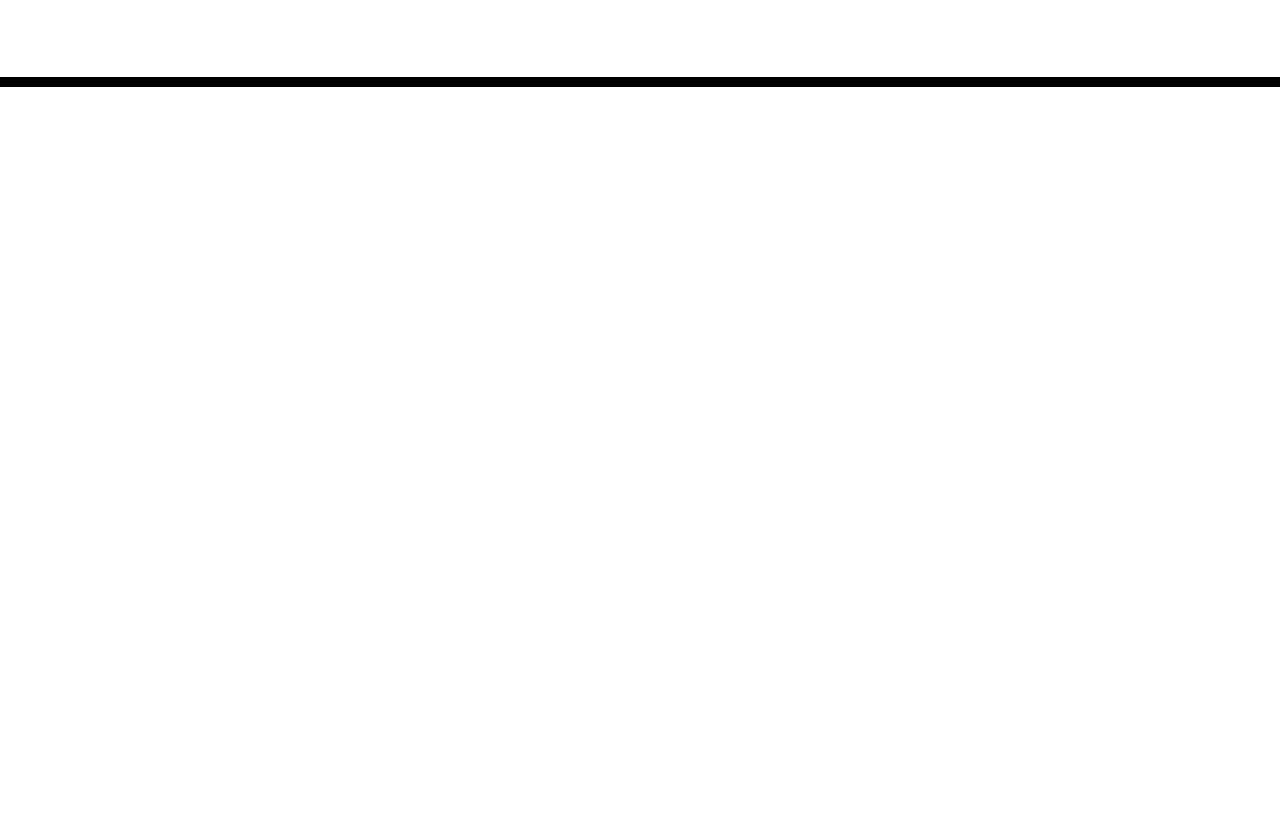
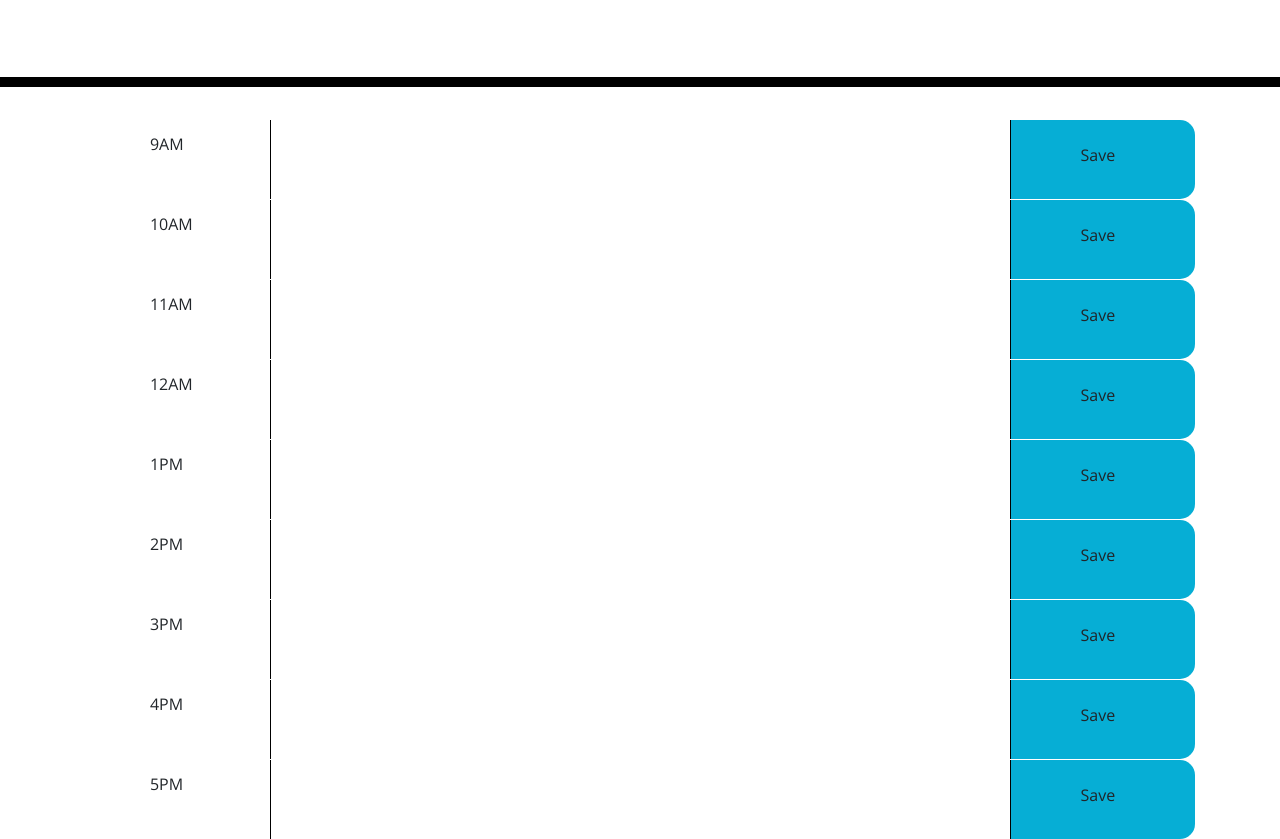
Before and after one commit to javier0607/day-planner, a plain HTML site: page Develop/index.html in a window 1280 px wide. Shown: the part 181-1020 px from the top of the page. Before the commit the page ends 800 px from the top, so only its background shows below. Drawn offline with nearby package versions, Linux system fonts and the light colour scheme.

Commit message:
Added the rows and added the basic script

```diff
--- a/Develop/index.html
+++ b/Develop/index.html
@@ -30,6 +30,107 @@
     </header>
     <div class="container">
       <!-- Timeblocks go here -->
+      <div class = "container timeblock">
+        <!-- The 9am row -->
+        <div class = "row" id = "nineAM">
+          <div class = "col-2">
+            9AM
+          </div>
+          <textarea id = "nine" class="col-8 typingArea"></textarea>
+        <div class="col-2 saveBtn">
+          <button type="button" class="btn">Save</button>
+        </div>
+        </div>
+
+        <!-- The 10am row -->
+        <div class = "row" id = "tenAM">
+          <div class = "col-2">
+            10AM
+          </div>
+          <textarea id = "ten" class="col-8 typingArea"></textarea>
+        <div class="col-2 saveBtn">
+          <button type="button" class="btn">Save</button>
+        </div>
+        </div>
+
+        <!-- The 11am row -->
+        <div class = "row" id = "elevenAM">
+          <div class = "col-2">
+            11AM
+          </div>
+          <textarea id = "eleven" class="col-8 typingArea"></textarea>
+        <div class="col-2 saveBtn">
+          <button type="button" class="btn">Save</button>
+        </div>
+        </div>
+
+        <!-- The 12am row -->
+        <div class = "row" id = "nineAM">
+          <div class = "col-2">
+            12AM
+          </div>
+          <textarea id = "nine" class="col-8 typingArea"></textarea>
+        <div class="col-2 saveBtn">
+          <button type="button" class="btn">Save</button>
+        </div>
+        </div>
+
+        <!-- The 1pm row -->
+        <div class = "row" id = "onePM">
+          <div class = "col-2">
+            1PM
+          </div>
+          <textarea id = "one" class="col-8 typingArea"></textarea>
+        <div class="col-2 saveBtn">
+          <button type="button" class="btn">Save</button>
+        </div>
+        </div>
+
+        <!-- The 2pm row -->
+        <div class = "row" id = "twoPM">
+          <div class = "col-2">
+            2PM
+          </div>
+          <textarea id = "two" class="col-8 typingArea"></textarea>
+        <div class="col-2 saveBtn">
+          <button type="button" class="btn">Save</button>
+        </div>
+        </div>
+
+        <!-- The 3pm row -->
+        <div class = "row" id = "threePM">
+          <div class = "col-2">
+            3PM
+          </div>
+          <textarea id = "Three" class="col-8 typingArea"></textarea>
+        <div class="col-2 saveBtn">
+          <button type="button" class="btn">Save</button>
+        </div>
+        </div>
+
+        <!-- The 4pm row -->
+        <div class = "row" id = "fourPM">
+          <div class = "col-2">
+            4PM
+          </div>
+          <textarea id = "four" class="col-8 typingArea"></textarea>
+        <div class="col-2 saveBtn">
+          <button type="button" class="btn">Save</button>
+        </div>
+        </div>
+
+        <!-- The 5pm row -->
+        <div class = "row" id = "fivePM">
+          <div class = "col-2">
+            5PM
+          </div>
+          <textarea id = "five" class="col-8 typingArea"></textarea>
+        <div class="col-2 saveBtn">
+          <button type="button" class="btn">Save</button>
+        </div>
+        </div>
+
+      </div>
     </div>
 
     <script src="https://cdnjs.cloudflare.com/ajax/libs/jquery/3.2.1/jquery.min.js"></script>
```
Also changed, not shown: Develop/script.js (added).
